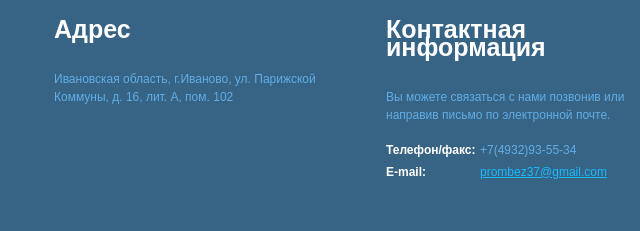
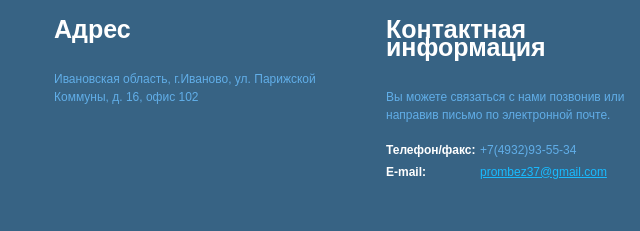
Before and after one commit to knikitin/oldsite, a plain HTML site: page documents.html in a window 1280 px wide. Shown: the part 1539-1770 px from the top of the page, 418-1058 px from the left. Drawn offline with Linux system fonts and the light colour scheme.

Commit message:
Update documents.html
Литер

```diff
--- a/documents.html
+++ b/documents.html
@@ -108,7 +108,7 @@
 				</div>
 					<div class="col c2">
 						<h2><span>Адрес</span> </h2>
-						<p>Ивановская область,&nbsp;г.Иваново,&nbsp;ул. Парижской Коммуны, д. 16, лит. А, пом. 102</p>
+						<p>Ивановская область,&nbsp;г.Иваново,&nbsp;ул. Парижской Коммуны, д. 16, офис 102</p>
 					</div>
 					<div class="col c3">
 						<h2><span>Контактная</span> информация</h2>
```
